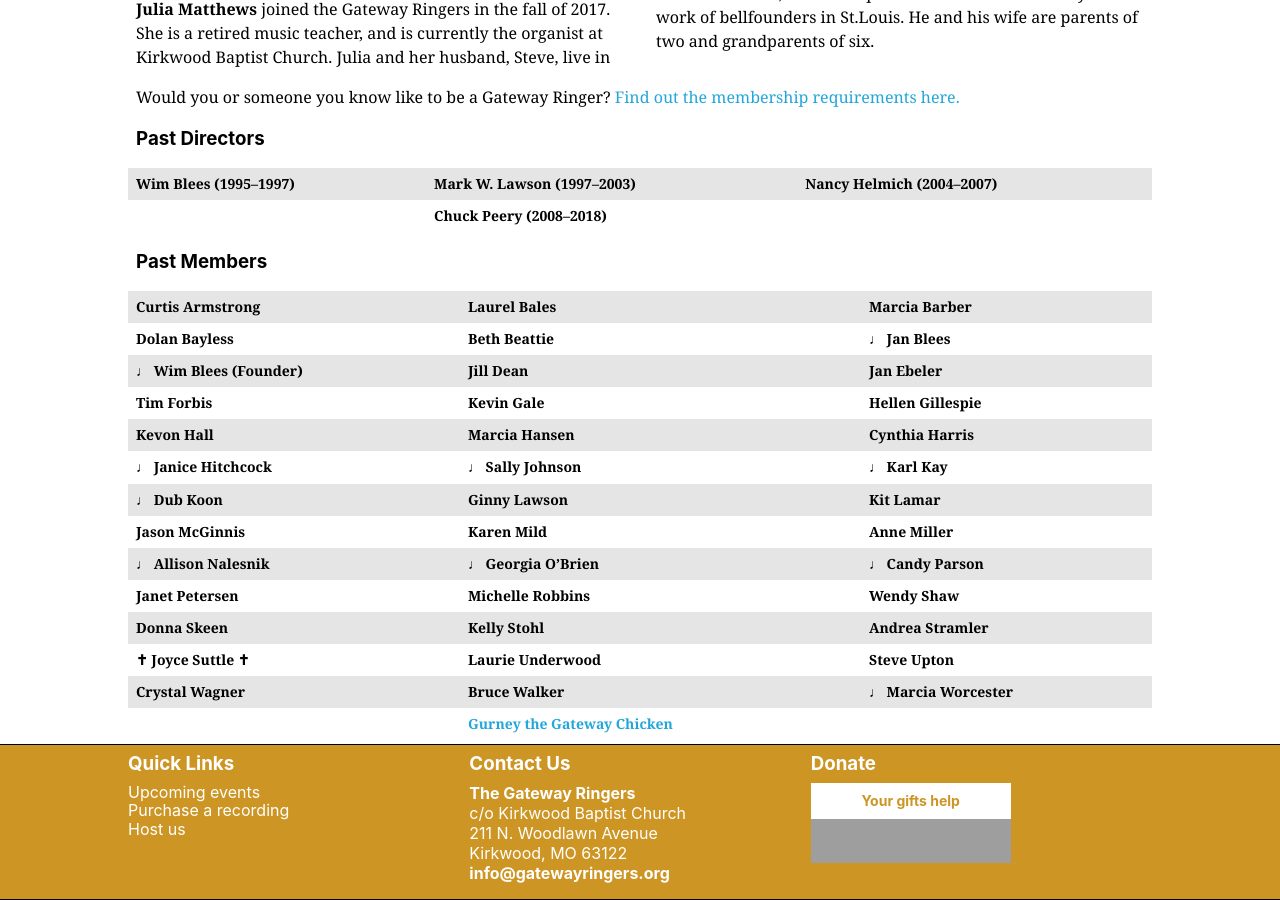
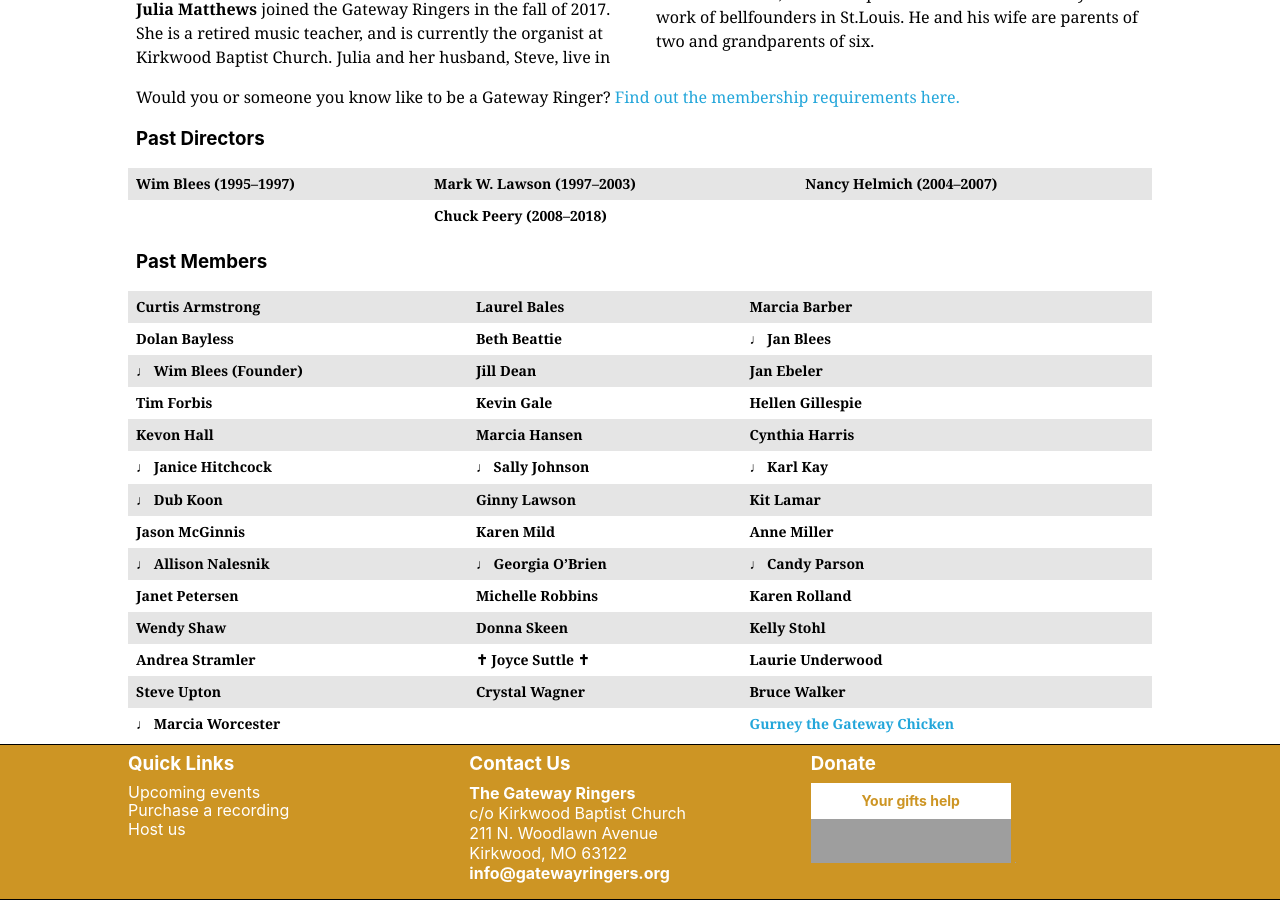
Before and after one commit to GatewayRingers/GatewayRingers.github.io, a Jekyll site: the page built from musicians.html, in a window 1280 px wide and 900 px high, scrolled down 2615 px. Built offline with Jekyll 4.4.1, drawn with Linux system fonts in a browser that asks for light colours; nearby versions of some CDN libraries; grey boxes are pictures that could not be loaded.

Commit message:
Update musicians.html

```diff
--- a/musicians.html
+++ b/musicians.html
@@ -227,24 +227,25 @@ Cincinnati  Conservatory.</p>
             <tr class="stripe-dark">
                 <th class="tl pa2">Janet Petersen </td>
                 <th class="tl pa2">Michelle Robbins</td>
-                <th class="tl pa2">Wendy Shaw </td>
+                <th class="tl pa2">Karen Rolland</td>
             </tr>
             <tr class="stripe-dark">
+                <th class="tl pa2">Wendy Shaw </td>
                 <th class="tl pa2">Donna Skeen </td>
                 <th class="tl pa2">Kelly Stohl </td>
-                <th class="tl pa2">Andrea Stramler</td>
             </tr>
             <tr class="stripe-dark">
+                <th class="tl pa2">Andrea Stramler</td>
                 <th class="tl pa2">✝&nbsp;Joyce Suttle&nbsp;✝</td>
                 <th class="tl pa2">Laurie Underwood</td>
-                <th class="tl pa2">Steve Upton </td>
             </tr>
             <tr class="stripe-dark">
+                <th class="tl pa2">Steve Upton </td>
                 <th class="tl pa2">Crystal Wagner </td>
                 <th class="tl pa2">Bruce Walker </td>
-                <th class="tl pa2">♩ Marcia Worcester </td>
             </tr>
             <tr class="stripe-dark">
+                <th class="tl pa2">♩ Marcia Worcester </td>
                 <th class="tl pa2"></td>
                 <th class="tl pa2"><a class="link blue dim" href="/gurney">Gurney the Gateway Chicken </a></td>
             </tr>
```
